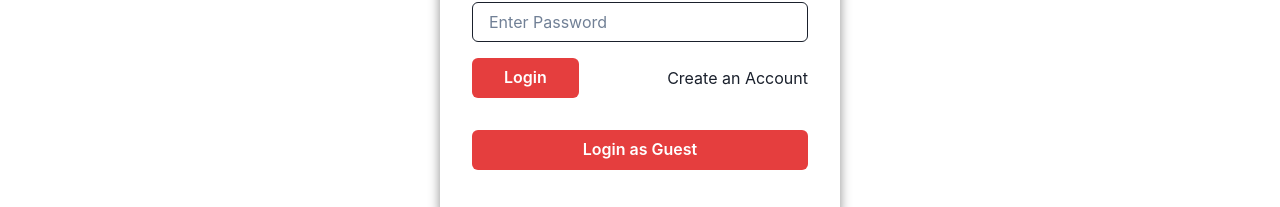
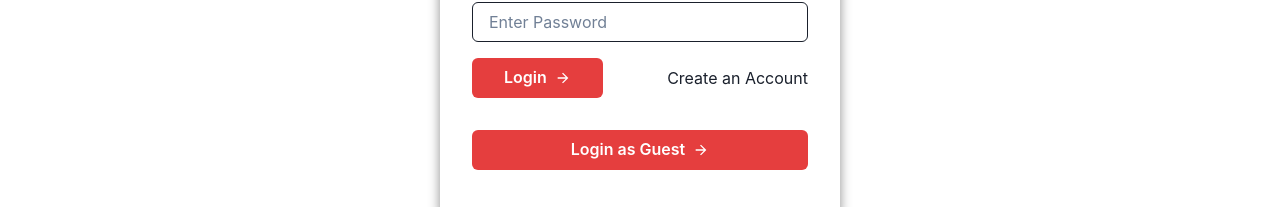
Before and after one commit to bishnoimukesh/shuttle-tube, a React (Create React App) app: page /login in a window 1280 px wide. Shown: the part 406-613 px from the top of the page. Built offline with nearby package versions, Linux system fonts and the light colour scheme; no server answers; what miragejs would draw is missing.

Commit message:
added chakra icons

```diff
--- a/package.json
+++ b/package.json
@@ -3,6 +3,7 @@
   "version": "0.1.0",
   "private": true,
   "dependencies": {
+    "@chakra-ui/icons": "^2.0.1",
     "@chakra-ui/react": "^2.0.0",
     "@emotion/react": "^11.0.0",
     "@emotion/styled": "^11.0.0",
--- a/src/pages/Login.jsx
+++ b/src/pages/Login.jsx
@@ -1,5 +1,5 @@
 import {Box, Button, FormControl, FormLabel, Input, Link, useToast} from '@chakra-ui/react';
-// import { ArrowForwardIcon } from '@chakra-ui/icons';
+import { ArrowForwardIcon } from '@chakra-ui/icons';
 import {useReducer} from 'react'
 import { Link as ReachLink, useNavigate } from 'react-router-dom';
 import { Navbar } from '../components';
@@ -75,7 +75,7 @@ const Login = () => {
                 <Box display={"flex"} alignItems={"center"} justifyContent="space-between">
                 <Button
                     type={"submit"}
-                    // rightIcon={<ArrowForwardIcon />}
+                    rightIcon={<ArrowForwardIcon />}
                     colorScheme={"red"}
                     my={"4"} px={"8"}
                     onClick={(e) => submitFormHandler(e, email, password)}
@@ -88,7 +88,7 @@ const Login = () => {
                 </Box>
                 <Button
                 type={"button"}
-                // rightIcon={<ArrowForwardIcon />}
+                rightIcon={<ArrowForwardIcon />}
                 colorScheme={"red"}
                 my={"4"}
                 onClick={(e) =>
--- a/src/pages/SignUp.jsx
+++ b/src/pages/SignUp.jsx
@@ -1,5 +1,5 @@
 import {Box, Button, FormControl, FormLabel, Input, Link, useToast} from '@chakra-ui/react';
-// import { ArrowForwardIcon } from '@chakra-ui/icons';
+import { ArrowForwardIcon } from '@chakra-ui/icons';
 import {useReducer} from 'react'
 import { Link as ReachLink, useNavigate } from 'react-router-dom';
 import { Navbar } from '../components';
@@ -95,7 +95,7 @@ const SignUp = () => {
                 type={"submit"}
                 colorScheme={"red"}
                 my={"4"}
-                // rightIcon={<ArrowForwardIcon />}
+                rightIcon={<ArrowForwardIcon />}
                 onClick={(e) => submitHandler(e, firstName, lastName, email, password)}
             >
                 Register
```
Also changed, not shown: 2 other files (tests, documents, lock files or other folders).
